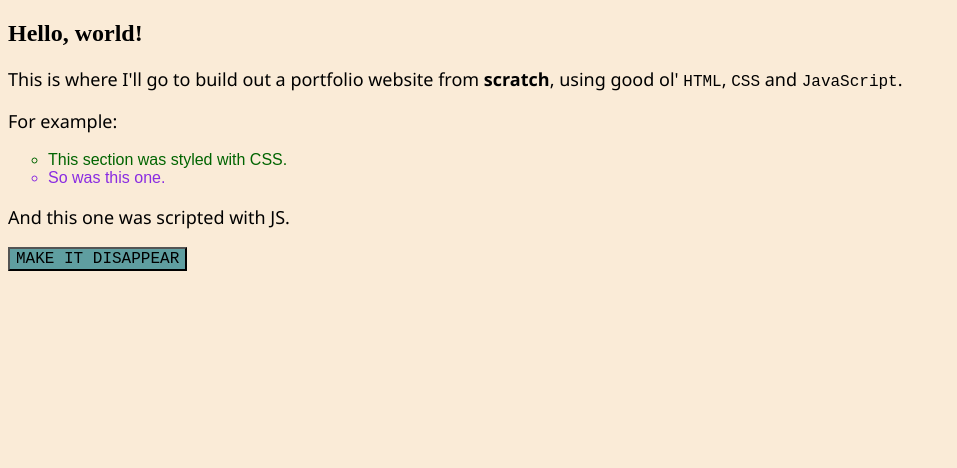
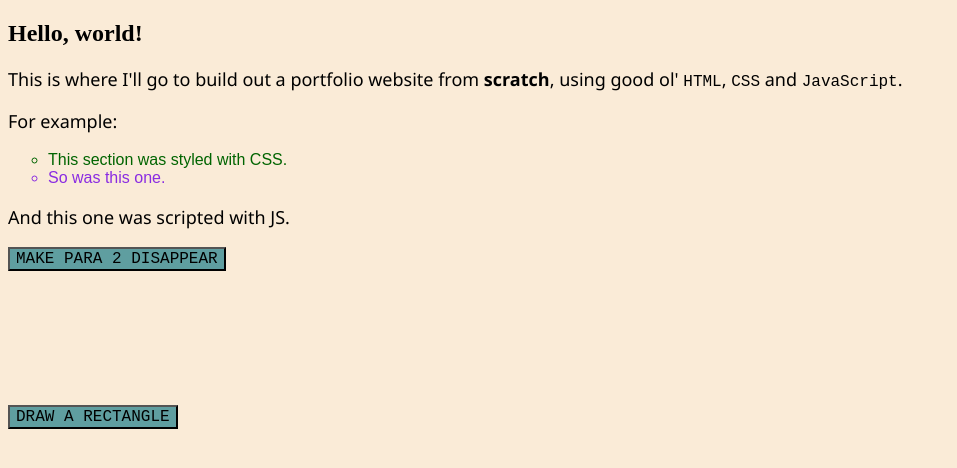
Before and after one commit to torontocaper/basic, a plain HTML site: page index.html in a window 1280 px wide. Shown: the whole page, without its empty margins (0-957 px from the left). Drawn offline with Linux system fonts and the light colour scheme.

Commit message:
added canvas element

```diff
--- a/index.html
+++ b/index.html
@@ -21,7 +21,10 @@
         <li class="secondItem">So was this one.</li>
     </ul>
     <p id="test">And this one was scripted with JS.</p>
-    <button onclick="clickButton()">MAKE IT DISAPPEAR</button>
+    <button onclick="clickButton()">MAKE PARA 2 DISAPPEAR</button>
+    <br>
+    <button onclick="drawRect()">DRAW A RECTANGLE</button>
+    <canvas id="canvas"></canvas>
 </body>
 
 </html>
```
